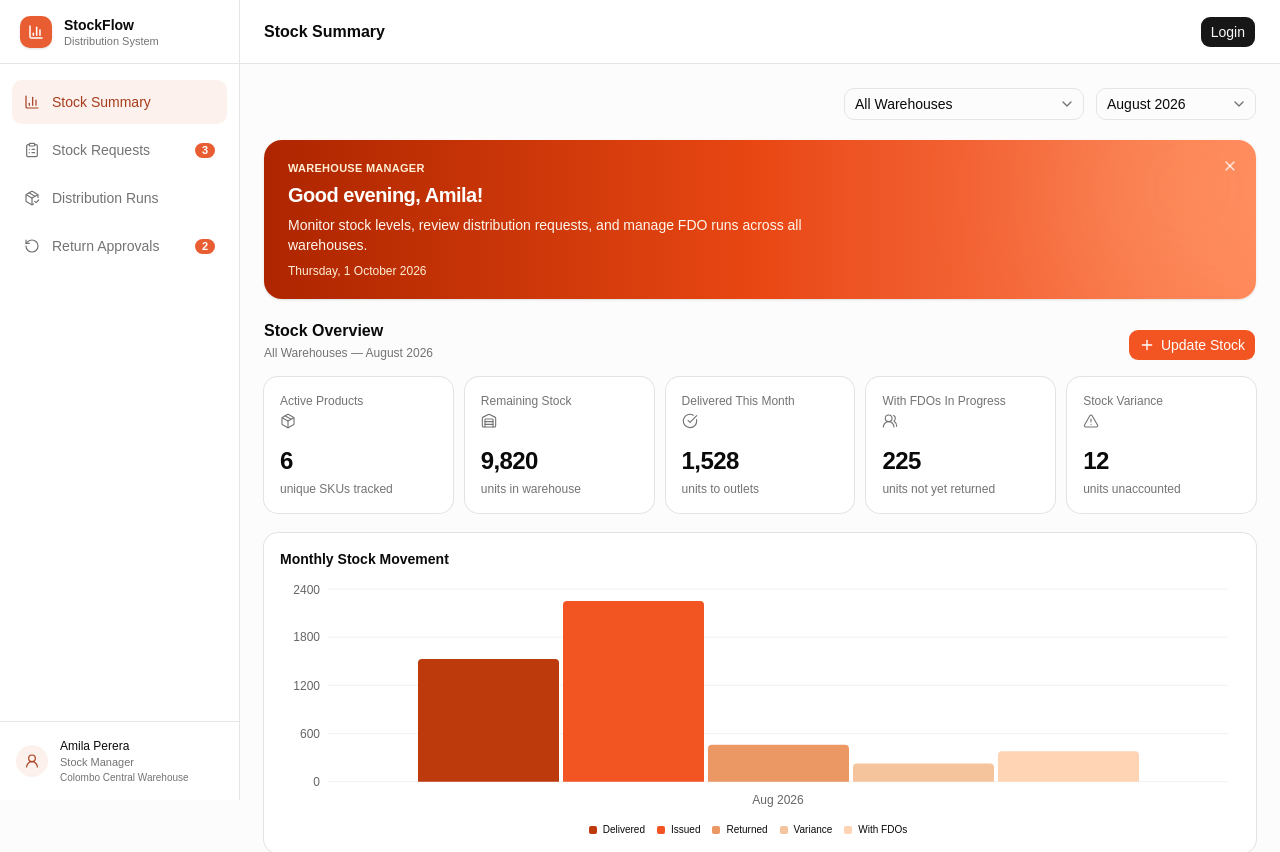
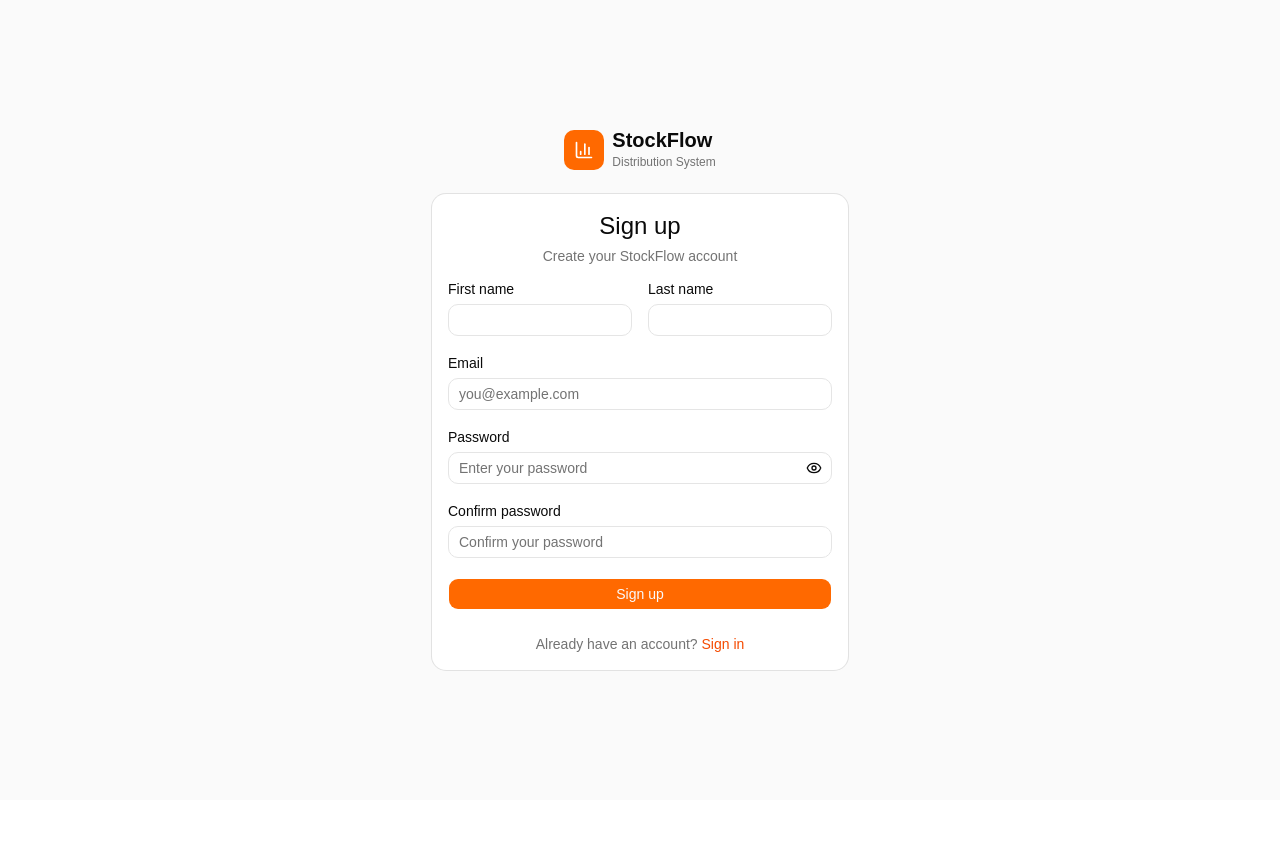
Before and after one commit to dhanushkagunawardhana/stockflow-web-poc, a React (Vite) app: page /sign-up in a window 1280 px wide. Before the commit this address led to /. Shown: the top 852 px of the page. After the commit the page ends 800 px from the top, so only its background shows below. Built offline with nearby package versions, Linux system fonts and the light colour scheme.

Commit message:
auth signup page added

```diff
--- a/src/data/routes.jsx
+++ b/src/data/routes.jsx
@@ -2,6 +2,7 @@ import {
   DistributionRuns,
   Login,
   ReturnApprovals,
+  SignUp,
   StockRequests,
   StockSummary,
 } from "@/pages";
@@ -9,15 +10,23 @@ import {
 import * as Pages from "@/pages";
 
 export const routes = [
+  // Auth
+  {
+    title: "Login",
+    route: "/login",
+    page: <Login />,
+  },
+  {
+    title: "Sign up",
+    route: "/sign-up",
+    page: <SignUp />,
+  },
+
+  // Stock Manager
   {
     title: "Stock Summary",
     route: "/",
     page: <StockSummary />,
-  },
-  {
-    title: "Login",
-    route: "/login",
-    page: <Login />,
   },
   {
     title: "Stock Summary",
@@ -39,7 +48,18 @@ export const routes = [
     route: "/return-approvals",
     page: <ReturnApprovals />,
   },
+
   // FDO
+  {
+    title: "Stock Requests",
+    route: "/fdo",
+    page: <Pages.FDOStockRequests />,
+  },
+  {
+    title: "Stock Requests",
+    route: "/fdo/stock-requests",
+    page: <Pages.FDOStockRequests />,
+  },
   {
     title: "Distributions",
     route: "/fdo/distributions",
@@ -50,9 +70,4 @@ export const routes = [
     route: "/fdo/history",
     page: <Pages.FDORunHistory />,
   },
-  {
-    title: "Stock Requests",
-    route: "/fdo/stock-requests",
-    page: <Pages.FDOStockRequests />,
-  },
 ];
--- a/src/data/sidebar/sidebar_nav_fdo.jsx
+++ b/src/data/sidebar/sidebar_nav_fdo.jsx
@@ -9,6 +9,7 @@ export const sidebarNavFDO = [
     label: "Stock Requests",
     icon: ClipboardList,
     to: "/fdo/stock-requests",
+    activePaths: ["/fdo", "/fdo/stock-requests"],
   },
   {
     label: "Distributions",
--- a/src/pages/auth/index.jsx
+++ b/src/pages/auth/index.jsx
@@ -1,3 +1,4 @@
 import Login from "./login";
+import SignUp from "./sign-up";
 
-export { Login };
+export { Login, SignUp };
--- a/src/pages/auth/login/index.jsx
+++ b/src/pages/auth/login/index.jsx
@@ -136,6 +136,16 @@ function Login() {
                 Sign in
               </Button>
             </form>
+
+            <p className="mt-6 text-center text-sm text-muted-foreground">
+              New to StockFlow?{" "}
+              <NavLink
+                to="/sign-up"
+                className="font-medium text-orange-600 hover:underline"
+              >
+                Sign up
+              </NavLink>
+            </p>
           </CardContent>
         </Card>
       </div>
--- /dev/null
+++ b/src/pages/auth/sign-up/index.jsx
@@ -0,0 +1,197 @@
+import { useState } from "react";
+import { NavLink } from "react-router-dom";
+
+import { ChartColumn, Eye, EyeOff } from "lucide-react";
+
+import { Button } from "@/components/ui/button";
+import {
+  Card,
+  CardContent,
+  CardDescription,
+  CardHeader,
+  CardTitle,
+} from "@/components/ui/card";
+import { Input } from "@/components/ui/input";
+import { Label } from "@/components/ui/label";
+import AuthLayout from "@/layouts/AuthLayout";
+
+function SignUp() {
+  const [showPassword, setShowPassword] = useState(false);
+  const [passwordError, setPasswordError] = useState("");
+  const [status, setStatus] = useState("");
+  const [form, setForm] = useState({
+    firstName: "",
+    lastName: "",
+    email: "",
+    password: "",
+    confirmPassword: "",
+  });
+
+  function handleChange(event) {
+    const { name, value } = event.target;
+
+    setForm((currentForm) => ({ ...currentForm, [name]: value }));
+    setPasswordError("");
+    setStatus("");
+  }
+
+  function handleSubmit(event) {
+    event.preventDefault();
+
+    if (form.password !== form.confirmPassword) {
+      setPasswordError("Passwords do not match.");
+      return;
+    }
+
+    setPasswordError("");
+    setStatus("Account creation is not connected yet.");
+  }
+
+  return (
+    <AuthLayout>
+      <div className="w-full max-w-md px-4 py-6">
+        <NavLink to="/" className="mb-6 flex items-center justify-center gap-2">
+          <span className="flex size-10 items-center justify-center rounded-lg bg-orange-500 text-white">
+            <ChartColumn className="size-5" />
+          </span>
+
+          <div>
+            <p className="text-xl font-semibold leading-none text-foreground">
+              StockFlow
+            </p>
+            <p className="mt-1 text-xs text-muted-foreground">
+              Distribution System
+            </p>
+          </div>
+        </NavLink>
+
+        <Card>
+          <CardHeader className="text-center">
+            <CardTitle className="text-2xl">Sign up</CardTitle>
+            <CardDescription>Create your StockFlow account</CardDescription>
+          </CardHeader>
+
+          <CardContent>
+            <form onSubmit={handleSubmit} className="space-y-5">
+              <div className="grid gap-4 sm:grid-cols-2">
+                <div className="space-y-2">
+                  <Label htmlFor="firstName">First name</Label>
+                  <Input
+                    id="firstName"
+                    name="firstName"
+                    value={form.firstName}
+                    onChange={handleChange}
+                    autoComplete="given-name"
+                    required
+                  />
+                </div>
+
+                <div className="space-y-2">
+                  <Label htmlFor="lastName">Last name</Label>
+                  <Input
+                    id="lastName"
+                    name="lastName"
+                    value={form.lastName}
+                    onChange={handleChange}
+                    autoComplete="family-name"
+                    required
+                  />
+                </div>
+              </div>
+
+              <div className="space-y-2">
+                <Label htmlFor="email">Email</Label>
+                <Input
+                  id="email"
+                  name="email"
+                  type="email"
+                  value={form.email}
+                  onChange={handleChange}
+                  placeholder="you@example.com"
+                  autoComplete="email"
+                  required
+                />
+              </div>
+
+              <div className="space-y-2">
+                <Label htmlFor="password">Password</Label>
+                <div className="relative">
+                  <Input
+                    id="password"
+                    name="password"
+                    type={showPassword ? "text" : "password"}
+                    value={form.password}
+                    onChange={handleChange}
+                    placeholder="Enter your password"
+                    autoComplete="new-password"
+                    className="pr-10"
+                    required
+                  />
+                  <Button
+                    type="button"
+                    variant="ghost"
+                    size="icon-sm"
+                    className="absolute right-1 top-1/2 -translate-y-1/2"
+                    aria-label={showPassword ? "Hide password" : "Show password"}
+                    onClick={() => setShowPassword((current) => !current)}
+                  >
+                    {showPassword ? (
+                      <EyeOff className="size-4" />
+                    ) : (
+                      <Eye className="size-4" />
+                    )}
+                  </Button>
+                </div>
+              </div>
+
+              <div className="space-y-2">
+                <Label htmlFor="confirmPassword">Confirm password</Label>
+                <Input
+                  id="confirmPassword"
+                  name="confirmPassword"
+                  type={showPassword ? "text" : "password"}
+                  value={form.confirmPassword}
+                  onChange={handleChange}
+                  placeholder="Confirm your password"
+                  autoComplete="new-password"
+                  aria-invalid={Boolean(passwordError)}
+                  aria-describedby={passwordError ? "password-error" : undefined}
+                  required
+                />
+                {passwordError ? (
+                  <p id="password-error" className="text-xs text-destructive">
+                    {passwordError}
+                  </p>
+                ) : null}
+              </div>
+
+              <Button
+                type="submit"
+                className="w-full bg-orange-500 hover:bg-orange-600"
+              >
+                Sign up
+              </Button>
+              {status ? (
+                <p role="status" className="text-center text-xs text-muted-foreground">
+                  {status}
+                </p>
+              ) : null}
+            </form>
+
+            <p className="mt-6 text-center text-sm text-muted-foreground">
+              Already have an account?{" "}
+              <NavLink
+                to="/login"
+                className="font-medium text-orange-600 hover:underline"
+              >
+                Sign in
+              </NavLink>
+            </p>
+          </CardContent>
+        </Card>
+      </div>
+    </AuthLayout>
+  );
+}
+
+export default SignUp;
```
